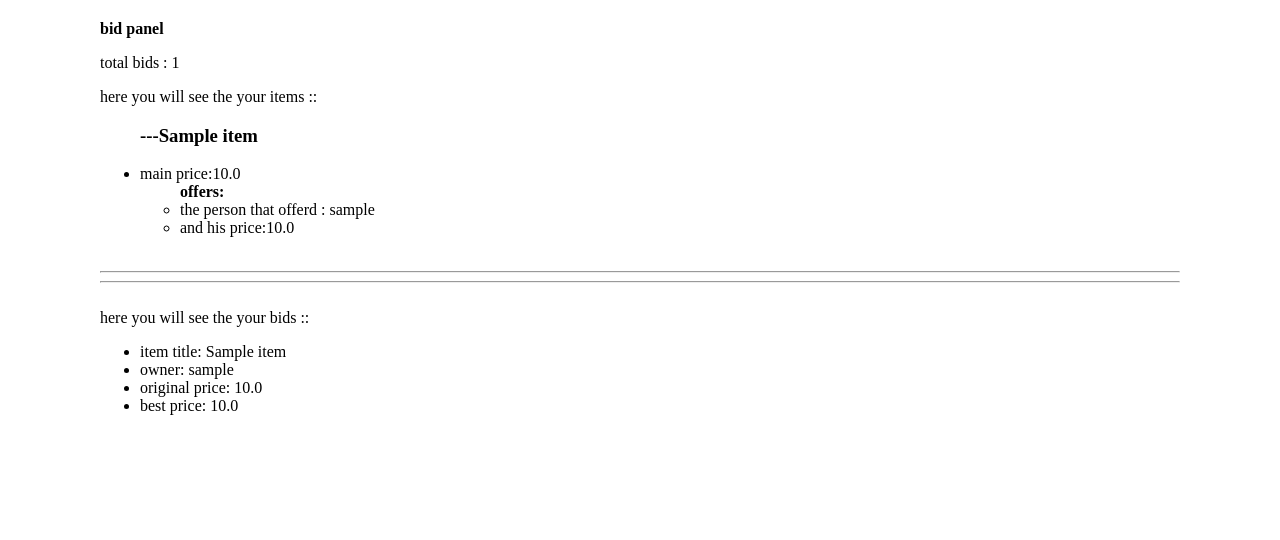
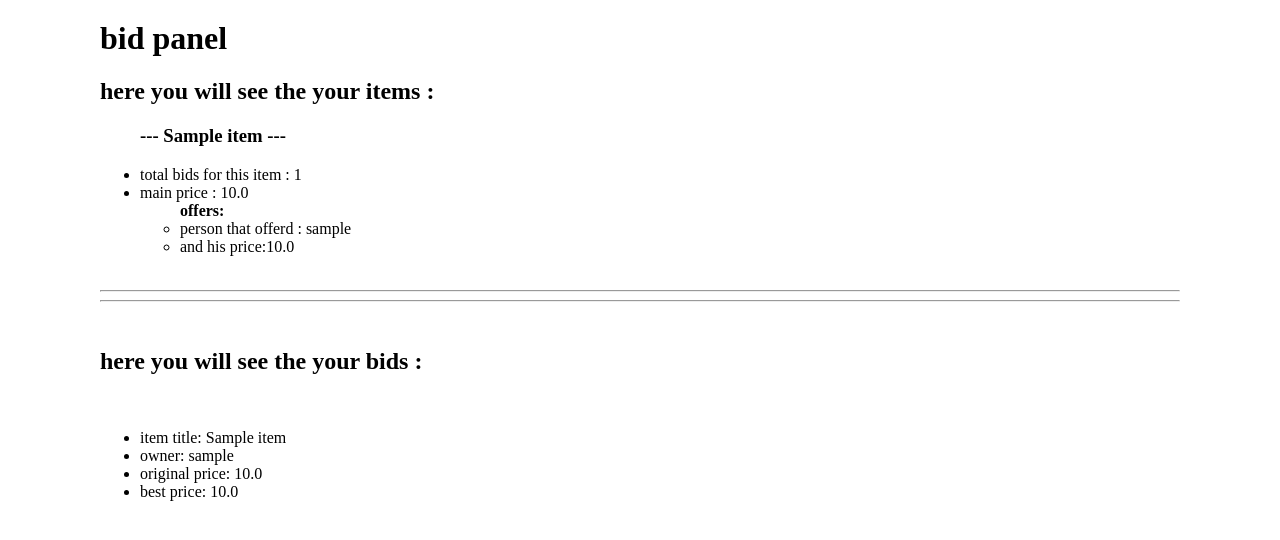
Before and after one commit to vahid75/auction-system, a Django app: page /core/history/ in a window 1280 px wide. Shown: the top 540 px of the page. Run offline with Django 3.2, Linux system fonts and the light colour scheme; a user stored in the database is signed in; tables that the repository leaves empty hold one stand-in row (values such as "Sample post").

Commit message:
add docstrings to api module debug bid_history template(bid_panel.html)

```diff
--- a/api/views.py
+++ b/api/views.py
@@ -46,6 +46,9 @@ def item_detail(request,pk,format = None):
 
 @api_view(['GET','POST'])
 def bidlist(request,format=None):
+    """
+    With this view you can see your bids and can create a new bid with post method.
+    """
     if request.method == 'GET':
         bids = Bid.objects.filter(offer_person = request.user)
         serializer = BidSerializer(bids,many = True)
@@ -61,6 +64,9 @@ def bidlist(request,format=None):
 
 @api_view(['GET'])
 def item_bids(request,pk,format=None):
+    """
+    if the person that request a GET method is not the item owner,only some litle detail of the item bids is shown to him such total bids for that item ,the item owner name ,winner of that bid and  best offer price.
+    """
     item = Item.objects.get(pk = pk)
     if item.owner == request.user:
         if request.method == 'GET':
--- a/core_app/models.py
+++ b/core_app/models.py
@@ -93,7 +93,7 @@ class Bid(models.Model):
             self.item = None
 
     def __str__(self):
-        return self.offer_person.username + "'s_bid"
+        return self.offer_person.username + f"'s bid for {self.item.title} item"
 
 
     def save(self,*args,**kwargs):
--- a/core_app/templates/core_app/bid_panel.html
+++ b/core_app/templates/core_app/bid_panel.html
@@ -8,27 +8,29 @@
         </style>
     </head>
     <body>
-        <p><b>bid panel</b></p>
-        <p>total bids : {{total_bids}}</p>
+        <h1>bid panel</h1>
+
 
         <div>
-            here you will see the  your items ::
+            <h2>here you will see the  your items :</h2>
             {%for item in items%}
-            <ul> <h3>---{{item}}</h3>
+            <ul> <h3>--- {{item}} ---</h3>
                 <li>
-                    main price:{{original_price}}
+                    total bids for this item : {{item.bid_set.all.count}}
+                </li>
+                <li>
+                    main price :  {{item.original_price}}
                 </li>
 
                     <ul><b>offers:</b>
-                        {%for offer in offers%}
-                        <li>
-                            the person that offerd : {{offer.offer_person}}
-                        </li>
-
-                        <li>
-                            and his price:{{offer.offer_price}}
-                        </li>
-                <br>
+                        {%for bid in item.bid_set.all%}
+                            <li>
+                                 person that offerd : {{bid.offer_person}}
+                            </li>
+                            <li>
+                                and his price:{{bid.offer_price}}
+                            </li>
+                            <br>
                         {%endfor%}
                     </ul>
 
@@ -39,11 +41,11 @@
         <div>
              <br>
 
-        <div>
+
 
 
         <div>
-            here you will see the  your bids ::<br>
+            <h2>here you will see the  your bids :</h2><br>
             {%for bid in bids%}
             <ul>
                 <li> item title: {{bid.item.title}}</li>
--- a/core_app/views.py
+++ b/core_app/views.py
@@ -9,37 +9,17 @@ def bid_history(request):
     user = request.user
     bids = user.bid_set.all()
     items = Item.objects.filter(owner = user)
-    if items:
-        for item in items:
-            owner = item.owner
-            original_price = item.original_price
-            offers = item.bid_set.all()
-            total_bids =item.bid_set.all().count()
-    else:
-        owner = None
-        original_price = None
-        offers = None
-        total_bids = None
-
-
 
     context = {
         'user':user,
         'bids':bids,
         'items':items,
-        'owner':owner,
-        'original_price':original_price,
-        'offers':offers,
-        'total_bids':total_bids,
-
-    }
-
+            }
     return render(request,'core_app/bid_panel.html',context)
 
 
 
 def home(request):
-    # user = request.user
     items = Item.objects.all()
     context ={
         'items':items
```
Also changed, not shown: core_app/templates/core_app/home.html (+8 -1 lines), api/urls.py (line endings or trailing spaces).
